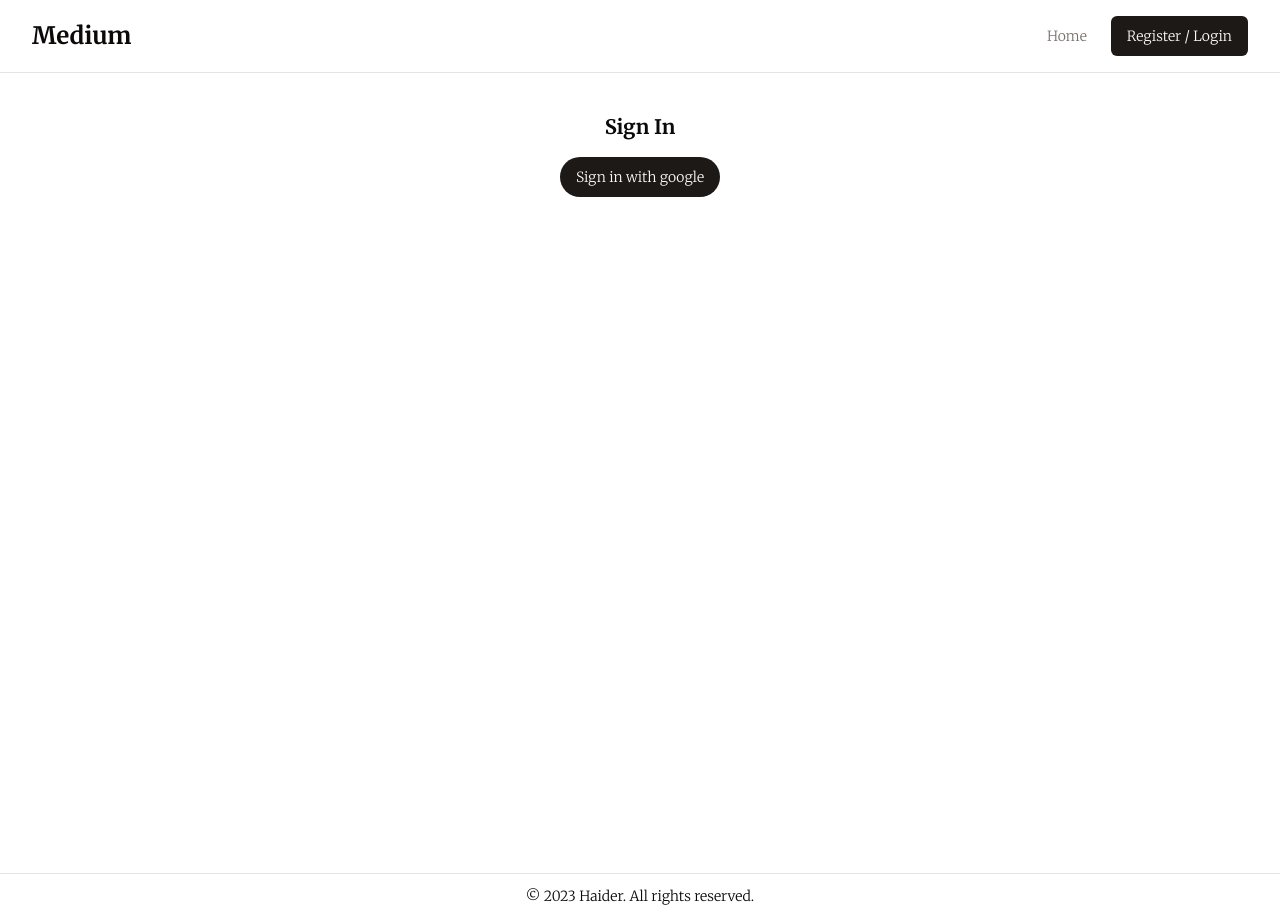
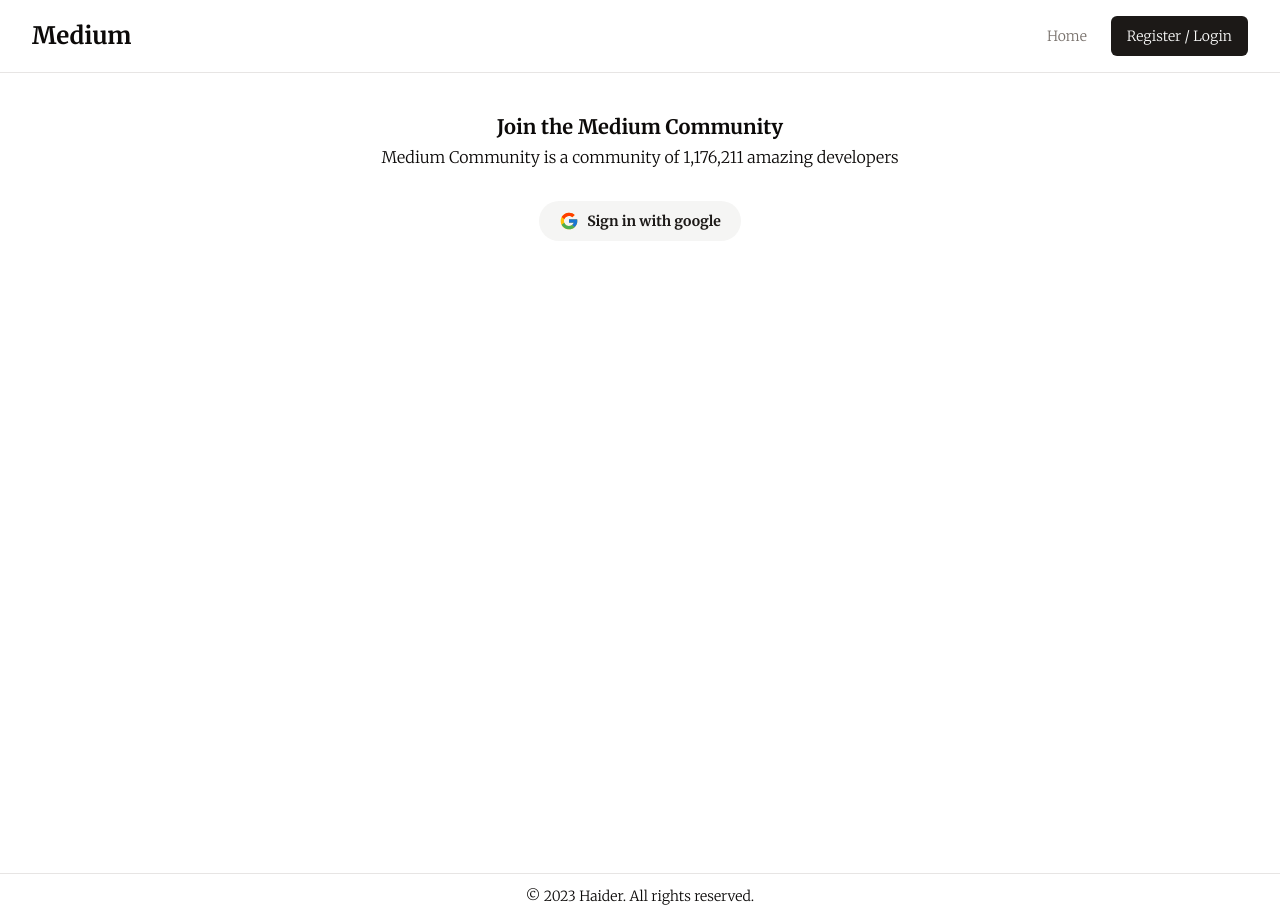
Before and after one commit to haiderhossain10/nextjs-blog-project, a Next.js app: page /auth in a window 1280 px wide. Built offline with nearby package versions, Linux system fonts and the light colour scheme; no server answers.

Commit message:
fixed auth issue

```diff
--- a/app/(auth)/(routes)/auth/page.tsx
+++ b/app/(auth)/(routes)/auth/page.tsx
@@ -21,8 +21,45 @@ export default function Auth() {
         return (
             <>
                 <div className="text-center">
-                    <h2 className="text-xl font-bold pb-4">Sign In</h2>
-                    <Button className="rounded-full" onClick={google}>
+                    <div className="text-center pb-8">
+                        <h2 className="text-xl font-bold pb-1">
+                            Join the Medium Community
+                        </h2>
+                        <p>
+                            Medium Community is a community of 1,176,211 amazing
+                            developers
+                        </p>
+                    </div>
+                    <Button
+                        variant={"secondary"}
+                        className="rounded-full font-bold px-5 flex items-center gap-2 mx-auto"
+                        onClick={google}
+                    >
+                        <svg
+                            xmlns="http://www.w3.org/2000/svg"
+                            x="0px"
+                            y="0px"
+                            width={20}
+                            height={20}
+                            viewBox="0 0 48 48"
+                        >
+                            <path
+                                fill="#FFC107"
+                                d="M43.611,20.083H42V20H24v8h11.303c-1.649,4.657-6.08,8-11.303,8c-6.627,0-12-5.373-12-12c0-6.627,5.373-12,12-12c3.059,0,5.842,1.154,7.961,3.039l5.657-5.657C34.046,6.053,29.268,4,24,4C12.955,4,4,12.955,4,24c0,11.045,8.955,20,20,20c11.045,0,20-8.955,20-20C44,22.659,43.862,21.35,43.611,20.083z"
+                            />
+                            <path
+                                fill="#FF3D00"
+                                d="M6.306,14.691l6.571,4.819C14.655,15.108,18.961,12,24,12c3.059,0,5.842,1.154,7.961,3.039l5.657-5.657C34.046,6.053,29.268,4,24,4C16.318,4,9.656,8.337,6.306,14.691z"
+                            />
+                            <path
+                                fill="#4CAF50"
+                                d="M24,44c5.166,0,9.86-1.977,13.409-5.192l-6.19-5.238C29.211,35.091,26.715,36,24,36c-5.202,0-9.619-3.317-11.283-7.946l-6.522,5.025C9.505,39.556,16.227,44,24,44z"
+                            />
+                            <path
+                                fill="#1976D2"
+                                d="M43.611,20.083H42V20H24v8h11.303c-0.792,2.237-2.231,4.166-4.087,5.571c0.001-0.001,0.002-0.001,0.003-0.002l6.19,5.238C36.971,39.205,44,34,44,24C44,22.659,43.862,21.35,43.611,20.083z"
+                            />
+                        </svg>{" "}
                         Sign in with google
                     </Button>
                 </div>
--- a/app/(dashboard)/(routes)/dashboard/_components/file-input.tsx
+++ b/app/(dashboard)/(routes)/dashboard/_components/file-input.tsx
@@ -6,6 +6,7 @@ import { CldImage, CldUploadButton } from "next-cloudinary";
 
 export default function FileInput({ field }: { field: any }) {
     const [imageId, setImageId] = useState<string | null>(null);
+
     return (
         <div>
             {imageId && (
@@ -26,7 +27,7 @@ export default function FileInput({ field }: { field: any }) {
                         field.onChange(e?.info?.url);
                     }}
                 >
-                    <Button type="button" variant={"destructive"}>
+                    <Button type="button" variant={"secondary"}>
                         <UploadCloud className="mr-2" />
                         Upload
                     </Button>
--- a/app/(dashboard)/(routes)/dashboard/create/page.tsx
+++ b/app/(dashboard)/(routes)/dashboard/create/page.tsx
@@ -78,6 +78,7 @@ export default function Create() {
                             onSubmit={form.handleSubmit(onSubmit)}
                             className="space-y-6"
                         >
+                            <div className="flex lg:flex-row flex-col gap-2">
                                 <FormField
                                     control={form.control}
                                     name="imageUrl"
@@ -95,7 +96,7 @@ export default function Create() {
                                     control={form.control}
                                     name="title"
                                     render={({ field }) => (
-                                    <FormItem>
+                                        <FormItem className="flex-1">
                                             <FormLabel>Title</FormLabel>
                                             <FormControl>
                                                 <Input {...field} />
@@ -104,6 +105,7 @@ export default function Create() {
                                         </FormItem>
                                     )}
                                 />
+                            </div>
                             <FormField
                                 control={form.control}
                                 name="content"
--- a/app/(dashboard)/layout.tsx
+++ b/app/(dashboard)/layout.tsx
@@ -10,9 +10,7 @@ export default function DashboardLayout({
     const { status } = useSession();
     const router = useRouter();
 
-    if (status === "loading") {
-        return <div>Checking...</div>;
-    }
+    if (status === "loading") return null;
 
     if (status === "unauthenticated") {
         return router.push("/");
```
Lines whose indentation alone changed are shown as unchanged.
